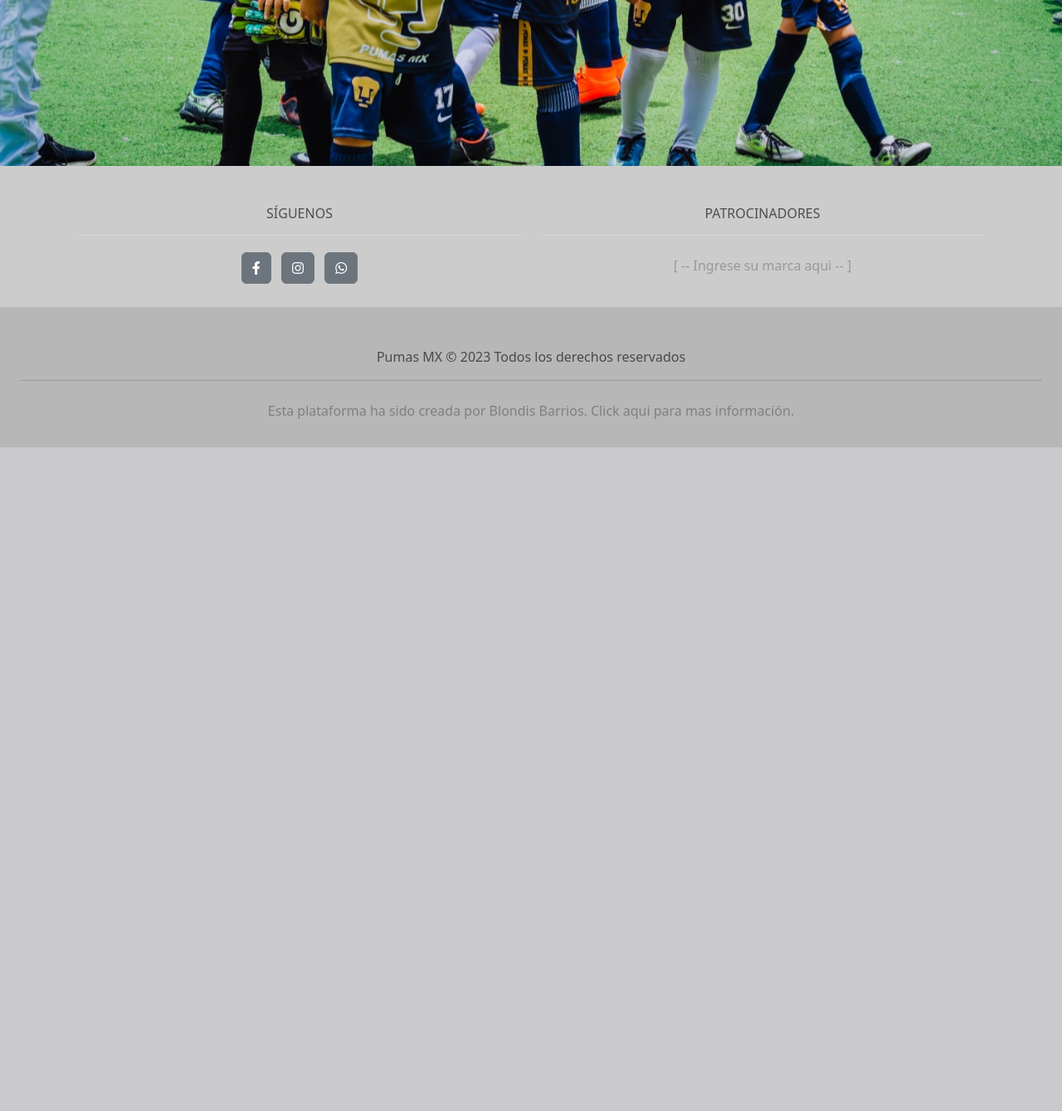
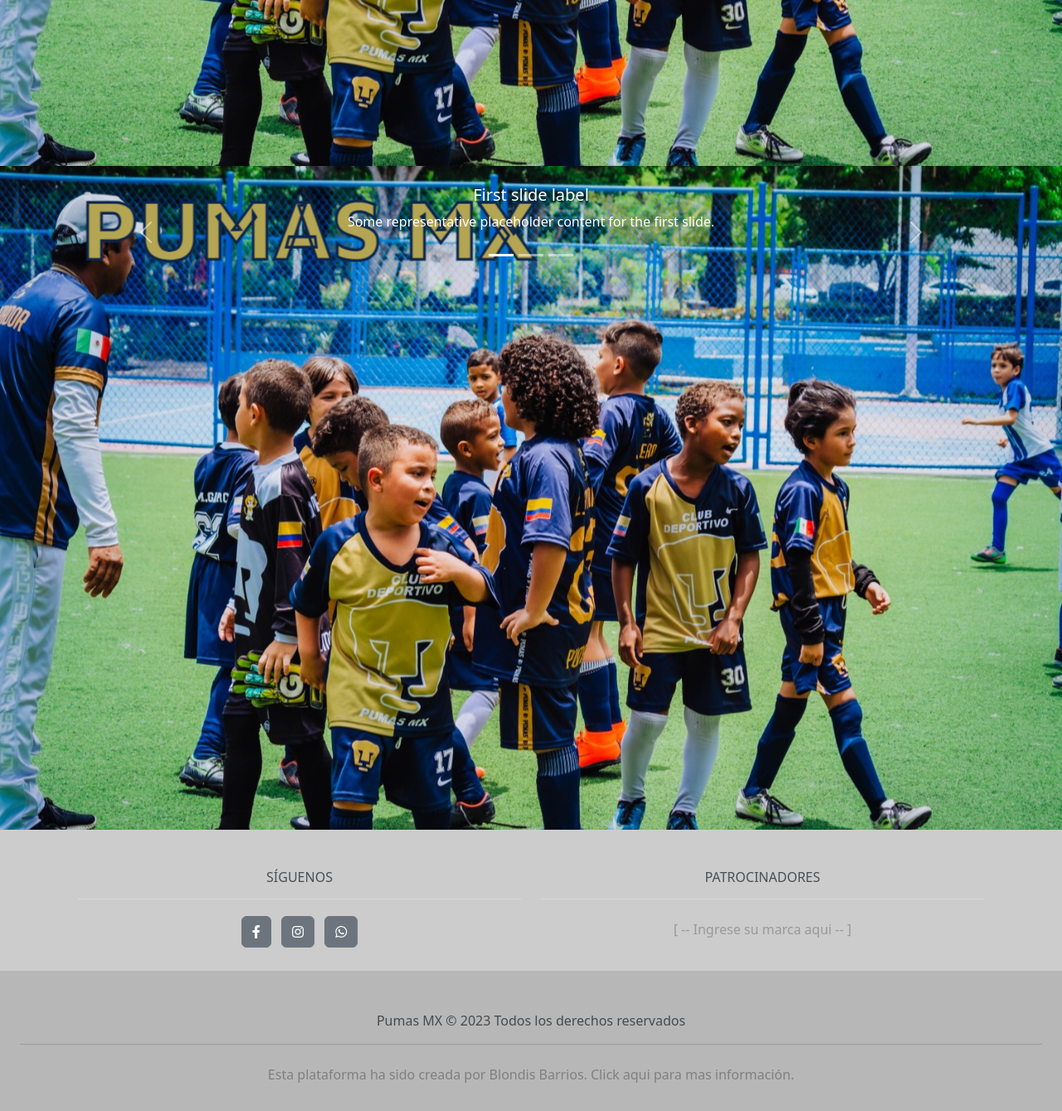
Before and after one commit to blondisb/PJ010_Pumas_Club, a Django app: page / in a window 1280 px wide. Shown: the part 670-2009 px from the top of the page at 83% size. Before the commit the page ends 1209 px from the top, so only its background shows below. Run offline with Django 3.2, Linux system fonts and the light colour scheme.

Commit message:
Replace or delete src files when replace or del in database, footer hover, sponsors page

```diff
--- a/APP_main/templates/home.html
+++ b/APP_main/templates/home.html
@@ -1,6 +1,7 @@
 {% extends 'layouts/base.html' %}
 {% load static %}
 {% block content %}
+
 <section class="sec_home1">
     {% for i in '123456' %}
     <br>
@@ -25,4 +26,48 @@
     <!-- <img src="{% static 'files/logo1.png' %}" alt="aaa" width="50%" height="20%"> -->
 </section>
 
+
+<section class="sec_home1">
+    <div class="container p-4">
+    <div id="carouselExampleCaptions" class="carousel slide" data-bs-ride="carousel">
+        <div class="carousel-indicators">
+          <button type="button" data-bs-target="#carouselExampleCaptions" data-bs-slide-to="0" class="active" aria-current="true" aria-label="Slide 1"></button>
+          <button type="button" data-bs-target="#carouselExampleCaptions" data-bs-slide-to="1" aria-label="Slide 2"></button>
+          <button type="button" data-bs-target="#carouselExampleCaptions" data-bs-slide-to="2" aria-label="Slide 3"></button>
+        </div>
+        <div class="carousel-inner">
+          <div class="carousel-item active">
+            <img class="img-fluid" src={% static 'files/txt1.png' %} class="d-block w-100" alt="...">
+            <div class="carousel-caption d-none d-md-block">
+              <h5>First slide label</h5>
+              <p>Some representative placeholder content for the first slide.</p>
+            </div>
+          </div>
+          <div class="carousel-item">
+            <img class="img-fluid"  src={% static 'files/messi.jpg' %} class="d-block w-100" alt="...">
+            <div class="carousel-caption d-none d-md-block">
+              <h5>Second slide label</h5>
+              <p>Some representative placeholder content for the second slide.</p>
+            </div>
+          </div>
+          <div class="carousel-item">
+            <img src="..." class="d-block w-100" alt="...">
+            <div class="carousel-caption d-none d-md-block">
+              <h5>Third slide label</h5>
+              <p>Some representative placeholder content for the third slide.</p>
+            </div>
+          </div>
+        </div>
+        <button class="carousel-control-prev" type="button" data-bs-target="#carouselExampleCaptions" data-bs-slide="prev">
+          <span class="carousel-control-prev-icon" aria-hidden="true"></span>
+          <span class="visually-hidden">Previous</span>
+        </button>
+        <button class="carousel-control-next" type="button" data-bs-target="#carouselExampleCaptions" data-bs-slide="next">
+          <span class="carousel-control-next-icon" aria-hidden="true"></span>
+          <span class="visually-hidden">Next</span>
+        </button>
+      </div>
+    </div>
+</section>
+
 {% endblock %}
--- a/APP_main/templates/partials/footer.html
+++ b/APP_main/templates/partials/footer.html
@@ -41,8 +41,8 @@
                         <br>
                         <h6 class="text-muted" style="text-decoration: none;">PATROCINADORES</h6>
                         <hr>
-                        <a style="text-decoration: none;" href="https://www.eae.es/actualidad/noticias/que-beneficios-tiene-el-patrocinio-deportivo-para-las-marcas">
-                            <div class="p-2 FOO_text_link" style="color: rgba(0, 0, 0, 0.25);">
+                        <a style="text-decoration: none; color: rgba(0, 0, 0, 0.25);" href="https://www.eae.es/actualidad/noticias/que-beneficios-tiene-el-patrocinio-deportivo-para-las-marcas" target="_blank">
+                            <div class="p-2 FOO_text_link">
                                     [ -- Ingrese su marca aqui -- ]
                             </div>
                         </a>
--- a/APP_news/templates/addnews2.html
+++ b/APP_news/templates/addnews2.html
@@ -11,7 +11,7 @@
 
 
 {% block content %}
-<section>
+<div>
     <div class="container mt-5" style="max-width: 450px;">
         <div class="card p-3 border-dark">
             <form method="POST" enctype="multipart/form-data" autocomplete="off">
@@ -31,5 +31,6 @@
             </form>
         </div>
     </div>
-</section>
+    <br/><br/>
+</div>
 {% endblock%}
--- a/PJ_Pumas/settings.py
+++ b/PJ_Pumas/settings.py
@@ -44,6 +44,7 @@ INSTALLED_APPS = [
     'APP_news',
     "crispy_forms",
     "crispy_bootstrap5",
+    'django_cleanup.apps.CleanupConfig', # should be placed after your apps
 ]
 
 CRISPY_TEMPLATE_PACK = "bootstrap5"
```
Also changed, not shown: APP_main/static/styles/main.css (+118 -4 lines), APP_main/templates/sponsors.html (+15 -4 lines), APP_news/templates/news.html (+4 -4 lines), media/APP_med_news/images/Screenshot_20221121_105206.png (added).
